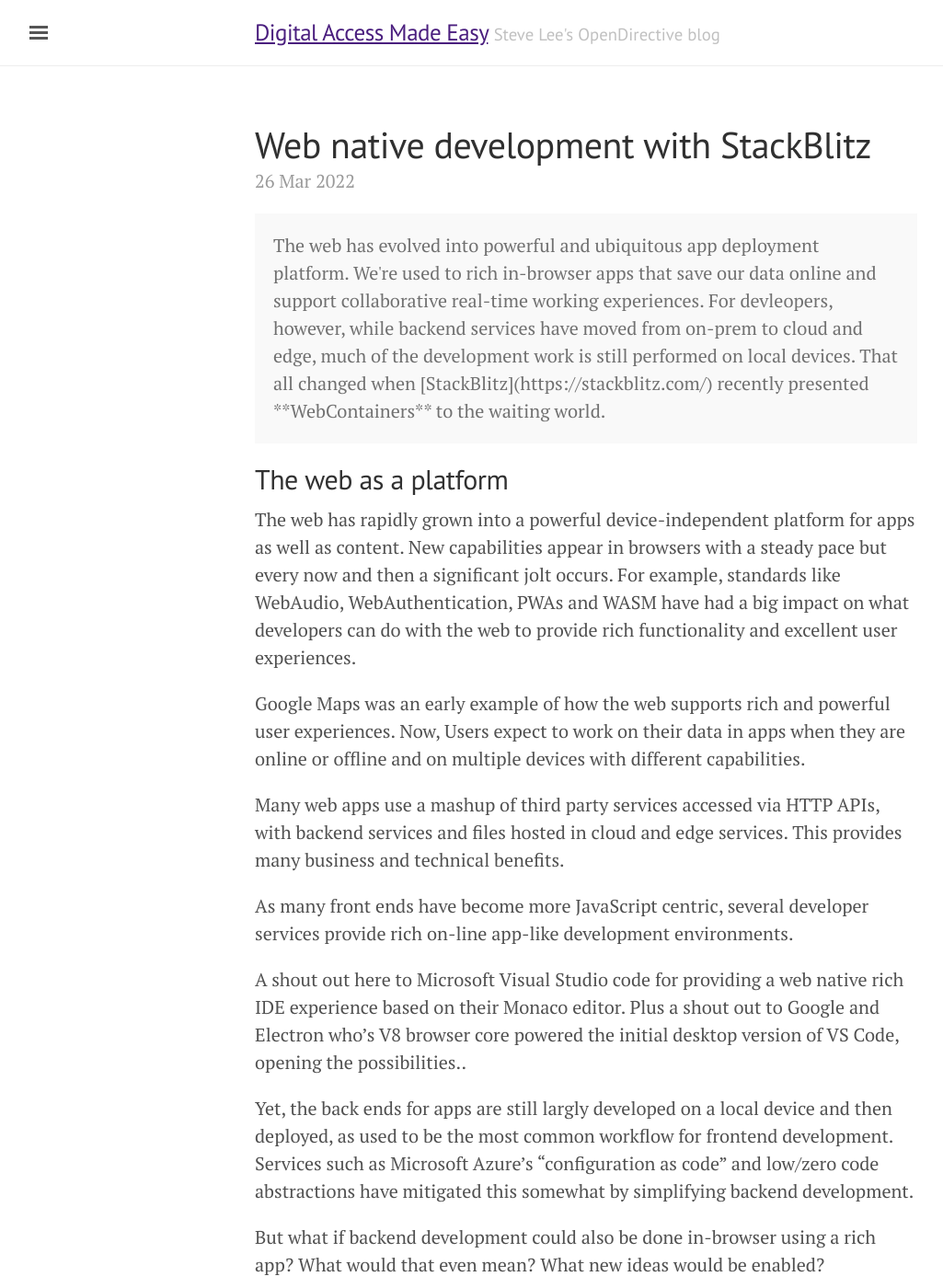
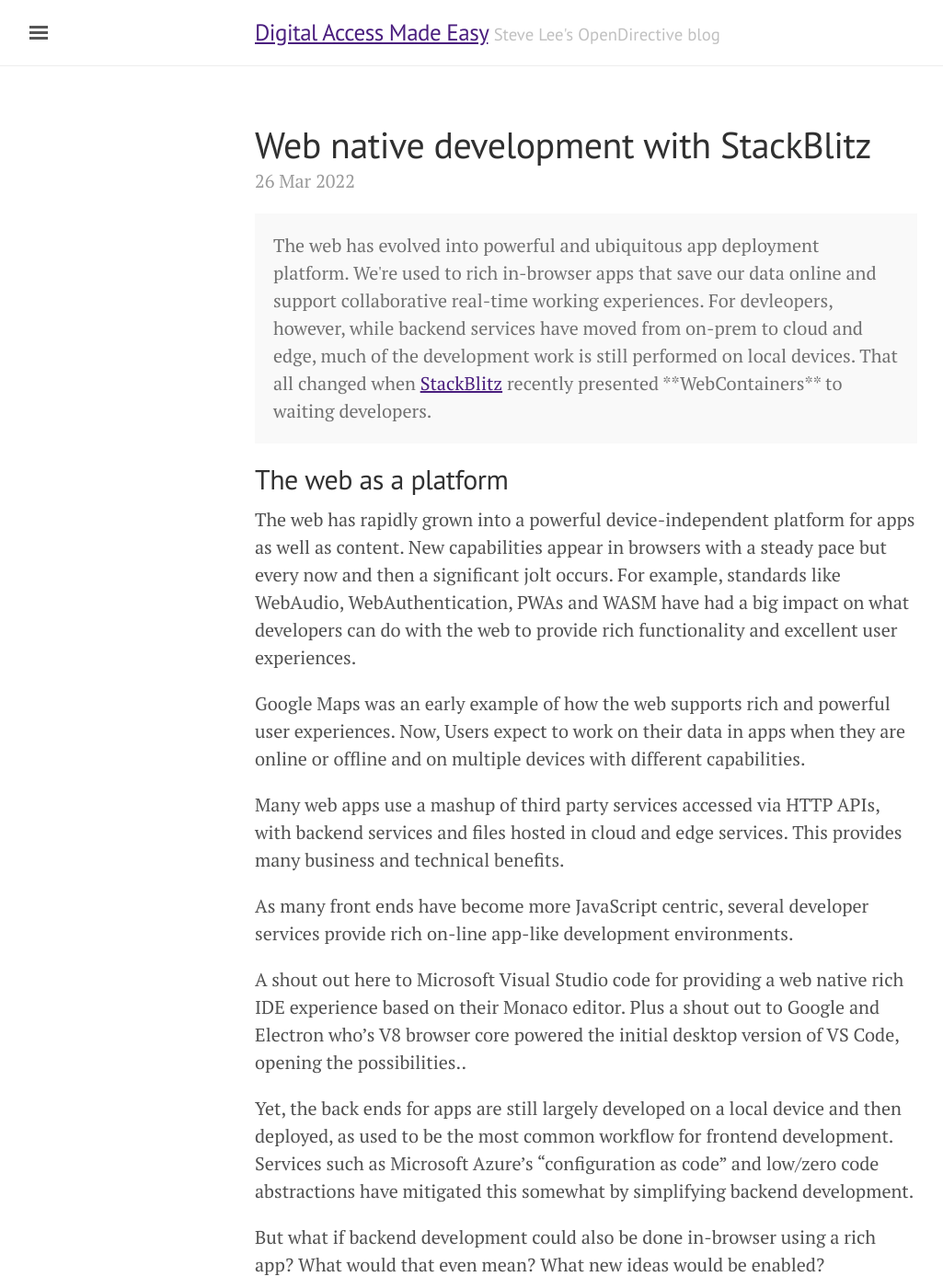
Before and after one commit to OpenDirective/opendirective.github.io, a Jekyll site: the page built from _posts/2022-03-26-web-native-development-with-stackblitz.md, in a window 1280 px wide and 1400 px high. Shown: the whole window at 92% size, without its empty margins (3-1028 px from the left). Built offline with Jekyll 4.4.1, drawn with Linux system fonts in a browser that asks for light colours; some of the changed text lies outside the part shown.

Commit message:
Fix link in header

```diff
--- a/_posts/2022-03-26-web-native-development-with-stackblitz.md
+++ b/_posts/2022-03-26-web-native-development-with-stackblitz.md
@@ -5,7 +5,7 @@
 
 <div class="message">The web has evolved into powerful and ubiquitous app deployment platform. We're used to rich in-browser apps that save our data online and support collaborative real-time working experiences. For devleopers, however, while backend services have moved from on-prem to cloud and edge, much of the development work is still performed on local devices.
 
-That all changed when [StackBlitz](https://stackblitz.com/) recently presented **WebContainers** to the waiting world. </div>
+That all changed when <a href="https://stackblitz.com/">StackBlitz</a> recently presented **WebContainers** to waiting developers. </div>
 
 ## The web as a platform
 
@@ -19,7 +19,7 @@
 
 A shout out here to Microsoft Visual Studio code for providing a web native rich IDE experience based on their Monaco editor. Plus a shout out to Google and Electron who's V8 browser core powered the initial desktop version of VS Code, opening the possibilities..
 
-Yet, the back ends for apps are still largly developed on a local device and then deployed, as used to be the most common workflow for frontend development. Services such as Microsoft Azure's "configuration as code" and low/zero code abstractions have mitigated this somewhat by simplifying backend development.
+Yet, the back ends for apps are still largely developed on a local device and then deployed, as used to be the most common workflow for frontend development. Services such as Microsoft Azure's "configuration as code" and low/zero code abstractions have mitigated this somewhat by simplifying backend development.
 
 But what if backend development could also be done in-browser using a rich app? What would that even mean? What new ideas would be enabled?
 
```
Also changed, not shown: other parts of _posts/2022-03-26-web-native-development-with-stackblitz.md (+1 -1 lines).
